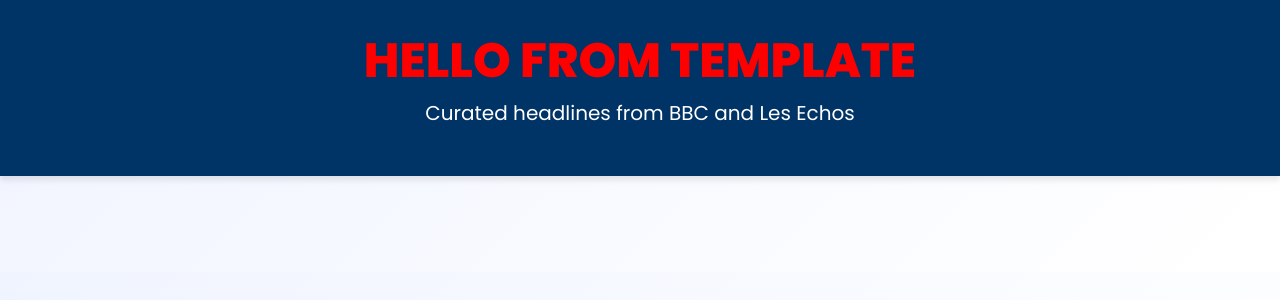
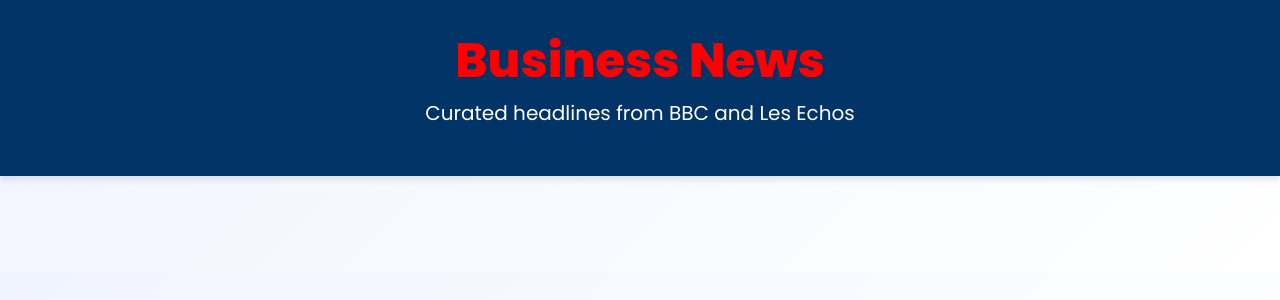
Before and after one commit to Max1-618/business-news-app, a Flask app: template templates/index.html in a window 1280 px wide. Shown: the top 300 px of the page. Run offline with Flask 3, Linux system fonts and the light colour scheme; the template is opened without the code that fills it, so the values that code supplies are empty.

Commit message:
Update index.html

```diff
--- a/templates/index.html
+++ b/templates/index.html
@@ -95,7 +95,7 @@
 <body>
 
     <header>
-        <h1 style="color:red;">HELLO FROM TEMPLATE</h1>
+        <h1 style="color:red;">Business News</h1>
         <p class="lead">Curated headlines from BBC and Les Echos</p>
     </header>
 
```
